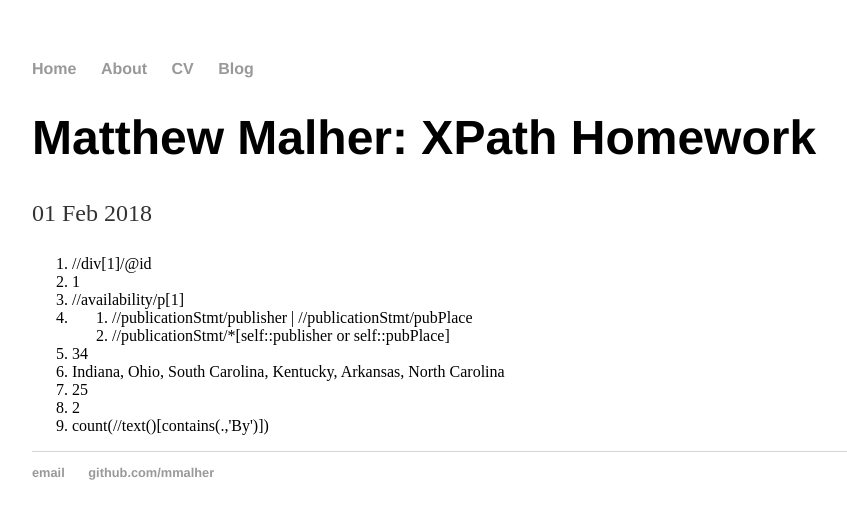
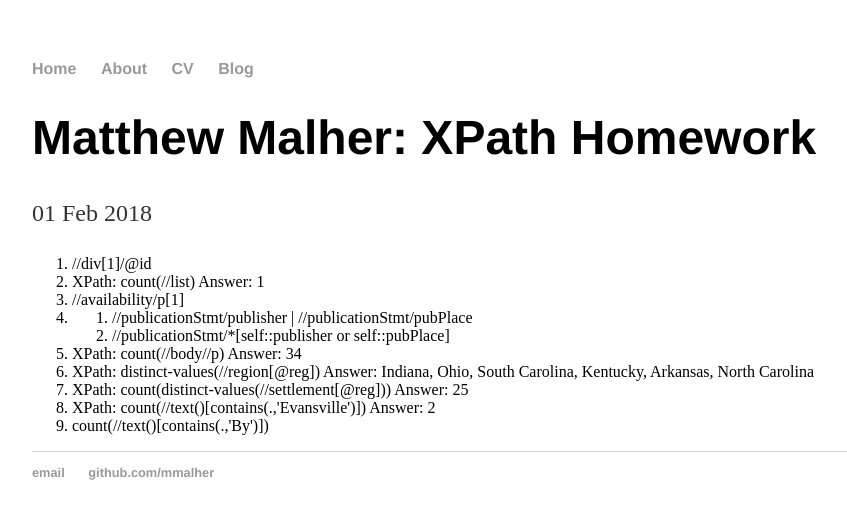
Before and after one commit to mmalher/mmalher.github.io, a Jekyll site: the page built from _posts/2018-02-01-assignment4.md, in a window 1280 px wide. Shown: the top 519 px of the page, without its empty margins (160-1007 px from the left). Built offline with Jekyll 4.4.1, drawn with Linux system fonts in a browser that asks for light colours.

Commit message:
Update 2018-02-01-assignment4.md

```diff
--- a/_posts/2018-02-01-assignment4.md
+++ b/_posts/2018-02-01-assignment4.md
@@ -5,7 +5,7 @@ date: 2018-02-01
 ---
 <ol>
 <li>//div[1]/@id</li>
-<li>1</li>
+<li>XPath: count(//list) Answer: 1</li>
 <li>//availability/p[1]</li>
 <li>
 <ol>
@@ -13,9 +13,9 @@ date: 2018-02-01
 	<li type="1">//publicationStmt/*[self::publisher or self::pubPlace]</li>
 </ol>
 </li>
-<li>34</li>
-<li>Indiana, Ohio, South Carolina, Kentucky, Arkansas, North Carolina</li>
-<li>25</li>
-<li>2</li>
+<li>XPath: count(//body//p) Answer: 34</li>
+<li>XPath: distinct-values(//region[@reg]) Answer: Indiana, Ohio, South Carolina, Kentucky, Arkansas, North Carolina</li>
+<li>XPath: count(distinct-values(//settlement[@reg])) Answer: 25</li>
+<li>XPath: count(//text()[contains(.,'Evansville')]) Answer: 2</li>
 <li>count(//text()[contains(.,'By')])</li>
 </ol>
```
